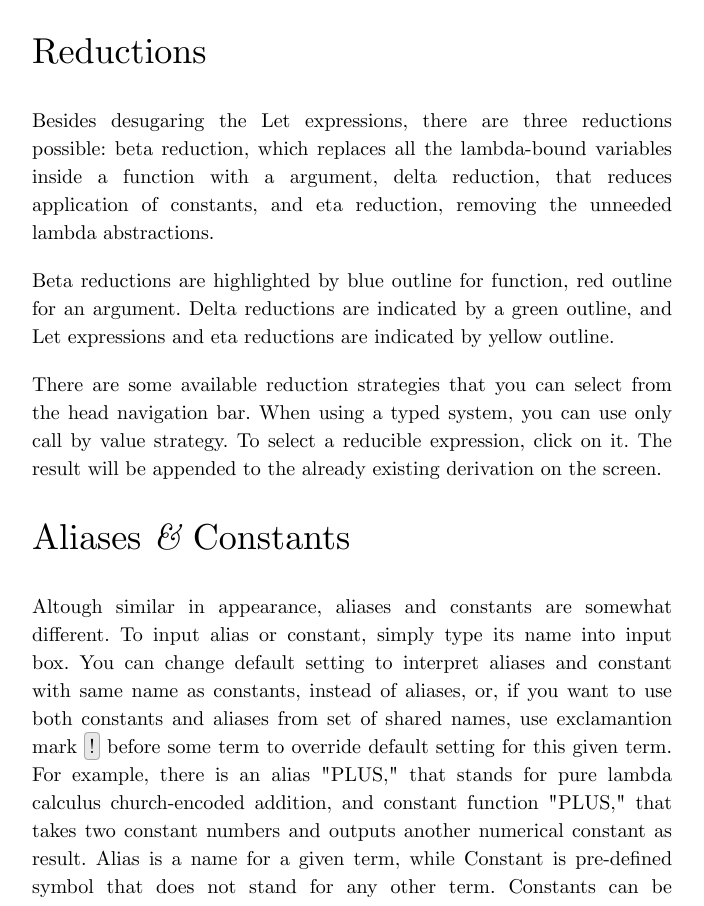
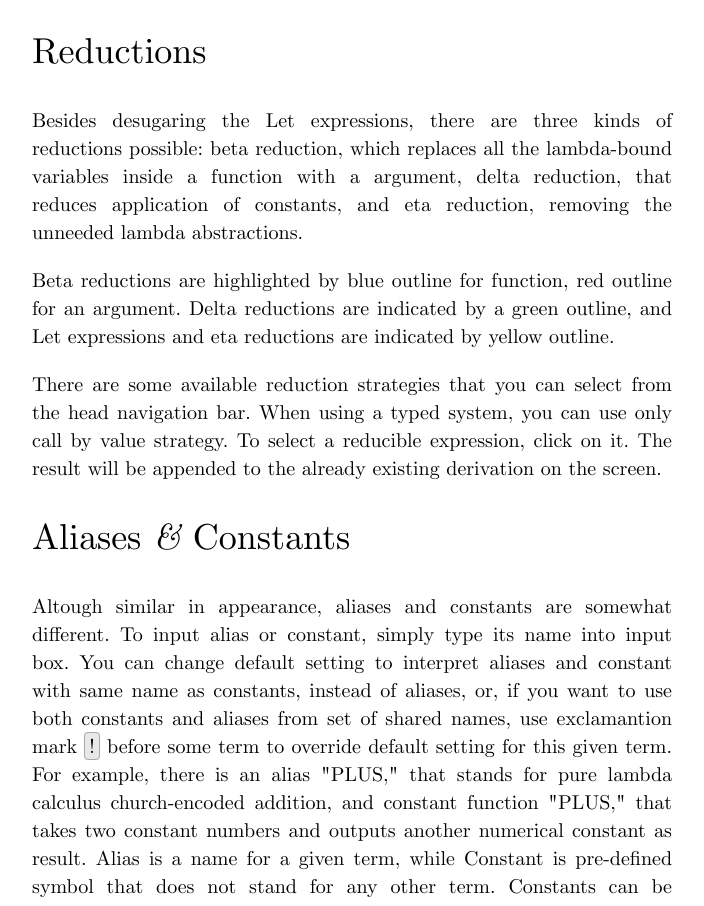
Before and after one commit to CharlyCimino/calculadora-lambda, a plain HTML site: page help.html in a window 1280 px wide. Shown: the part 1422-2328 px from the top of the page, without its empty margins (276-980 px from the left). Drawn offline with Linux system fonts and the light colour scheme.

Commit message:
Update help.html

```diff
--- a/help.html
+++ b/help.html
@@ -84,7 +84,7 @@
 
             <h2 id='reductions'>Reductions</h2>
             <p>
-            Besides desugaring the Let expressions, there are three reductions possible:
+            Besides desugaring the Let expressions, there are three kinds of reductions possible:
             beta reduction, which replaces all the lambda-bound variables inside a function
             with a argument, delta reduction, that reduces application of constants,
             and eta reduction, removing the unneeded lambda abstractions.
```
